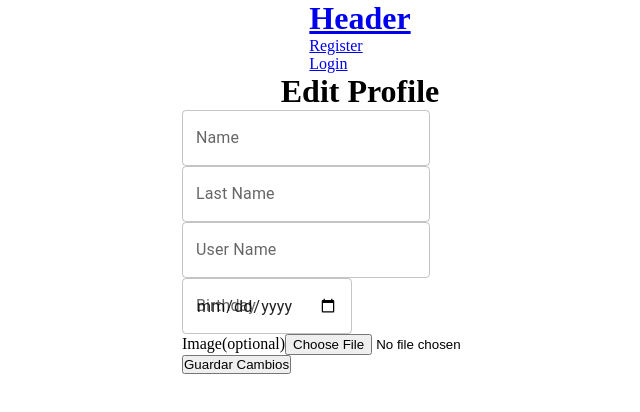
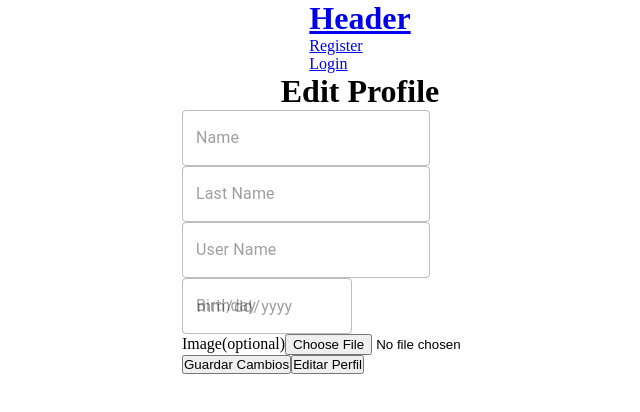
Before and after one commit to Manuel080696/FrontEndInstaClone, a React (Vite) app: page /user/profile in a window 1280 px wide. Shown: the top 412 px of the page, without its empty margins (280-920 px from the left). Built offline with nearby package versions, Linux system fonts and the light colour scheme.

Commit message:
Agregado boton de editar en EditProfile

```diff
--- a/src/components/EditProfile.jsx
+++ b/src/components/EditProfile.jsx
@@ -11,11 +11,13 @@ export const EditProfile = () => {
   const [lastName, setLastName] = useState(user.lastName);
   const [userName, setUserName] = useState(user.userName);
   const [birthDay, setBirthDay] = useState(user.birthDay);
+  const [disabled, setDisabled] = useState(true);
   const [error, setError] = useState("");
   const navigate = useNavigate();
 
   const handleClick = async (e) => {
     e.preventDefault();
+
     const data = new FormData(e.target);
     try {
       const newDataUser = await editUserServices({ token, id: user.id, data });
@@ -34,36 +36,47 @@ export const EditProfile = () => {
       setError(error.message);
     }
   };
+  function handleGameClick(e) {
+    e.preventDefault();
+    setDisabled(!disabled);
+  }
 
   return (
     <>
       <h1>Edit Profile</h1>
       <form onSubmit={handleClick}>
         <TextField
+          disabled={disabled}
           id="outlined-controlled"
           name="name"
           label="Name"
           value={name}
           onChange={(e) => setName(e.target.value)}
         />
+
         <br />
         <TextField
+          disabled={disabled}
           id="outlined-controlled"
           name="lastName"
           label="Last Name"
           value={lastName}
           onChange={(e) => setLastName(e.target.value)}
         />
+
         <br />
         <TextField
+          disabled={disabled}
           id="outlined-controlled"
           name="userName"
           label="User Name"
           value={userName}
           onChange={(e) => setUserName(e.target.value)}
         />
+
         <br />
         <TextField
+          disabled={disabled}
           type="date"
           id="outlined-controlled"
           name="birthDay"
@@ -71,12 +84,16 @@ export const EditProfile = () => {
           value={birthDay}
           onChange={(e) => setBirthDay(e.target.value)}
         />
+
         <br />
 
         <label htmlFor="avatar">Image(optional)</label>
         <input type="file" id="avatar" name="avatar" accept="image/*" />
         <br />
         <button>Guardar Cambios</button>
+        <button type="submit" onClick={handleGameClick}>
+          Editar Perfil
+        </button>
         {error ? <p>{error}</p> : null}
       </form>
     </>
--- a/src/components/PhotosList.jsx
+++ b/src/components/PhotosList.jsx
@@ -1,10 +1,11 @@
 import { Photo } from "./Photo";
+console.log(Photo);
 
 export const PhotoList = ({ photos, removePhoto }) => {
   return photos.length ? (
     <ul>
-      {photos?.map((photo, index) => (
-        <li key={index}>
+      {photos?.map((photo) => (
+        <li key={photo.photoID}>
           <Photo photo={photo} removePhoto={removePhoto} />
         </li>
       ))}
--- a/src/hooks/usePhotos.js
+++ b/src/hooks/usePhotos.js
@@ -28,6 +28,7 @@ const usePhotos = (id) => {
     };
     loadPhotos();
   }, [id, loading, token]);
+  console.log(photos);
 
   const addPhoto = (photo) => {
     setLoading(true);
```
